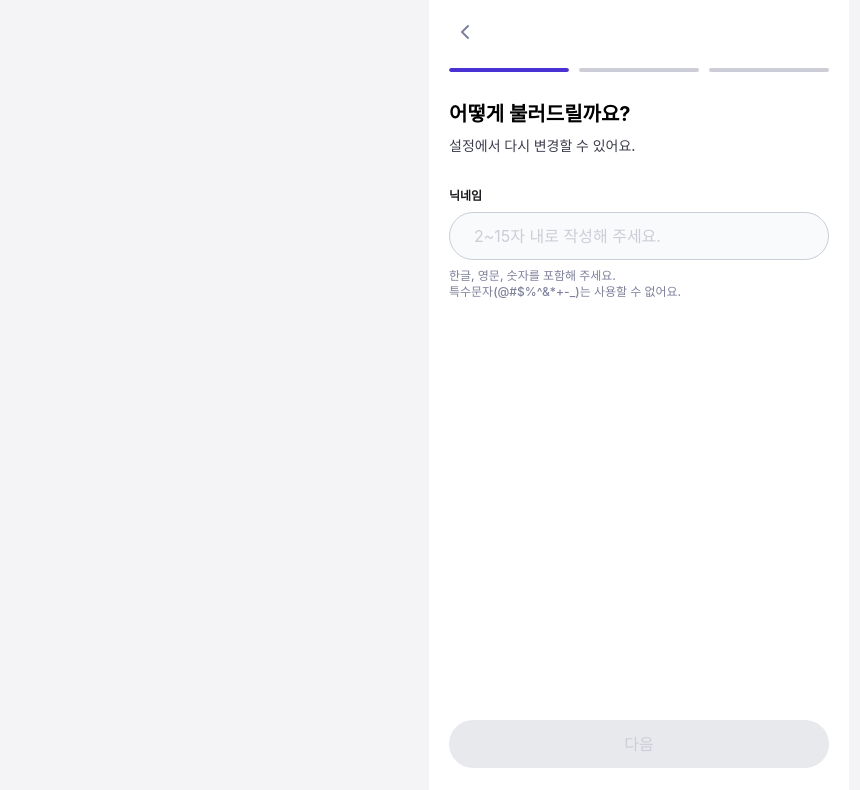
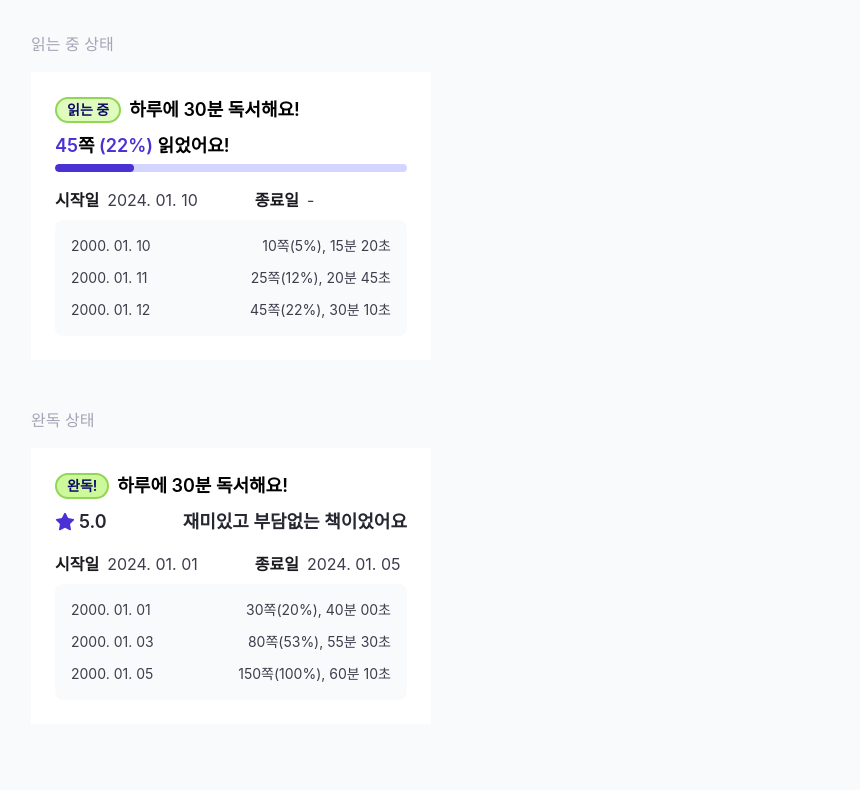
Before and after one commit to Leets-Official/StepBookStep-FE, a React (Vite) app: page / in a window 1280 px wide. Shown: the top 790 px of the page, without its empty margins (1-861 px from the left). Built offline with nearby package versions, Linux system fonts and the light colour scheme; a web font is replaced by a local one.

Commit message:
feat : Reading state detail 컴포넌트 구현

```diff
--- a/index.html
+++ b/index.html
@@ -3,7 +3,7 @@
 <head>
   <meta charset="UTF-8" />
   <link rel="icon" type="image/svg+xml" href="/favicon.svg" />
-  <meta name="viewport" content="width=device-width, initial-scale=1.0", viewport-fit=cover" />
+  <meta name="viewport" content="width=device-width, initial-scale=1.0, viewport-fit=cover" />
   <title>stepbookstep-fe</title>
 </head>
 <body>
--- a/src/App.tsx
+++ b/src/App.tsx
@@ -1,7 +1,8 @@
-import SetProfile from "@/pages/Onboarding/SetProfile.tsx";
+import ReadingStateDetail from "@/pages/PlayGround.tsx";
+import '@/styles/tokens.css';
 
 function App() {
-  return <SetProfile />;
+  return <ReadingStateDetail />;
 }
 
 export default App;
--- a/src/components/ReadingStateDetail/ReadingStateDetail.styles.ts
+++ b/src/components/ReadingStateDetail/ReadingStateDetail.styles.ts
@@ -1,23 +1,23 @@
 // 전체 컨테이너
-export const container = "flex flex-col w-full max-w-[400px] gap-4 p-4 bg-white";
+export const container = "flex flex-col w-full max-w-[400px] p-6 bg-white";
 
 // 상단 헤더 영역 (태그와 제목)
-export const header = "flex items-center gap-2";
-export const title = "text-lg font-bd text-black";
+export const header = "flex font-semibold items-center gap-2";
+export const title = "text-lg font-semibold text-black";
 
 // 읽은 분량 및 퍼센트 텍스트 영역
-export const progressTextContainer = "flex flex-col gap-1 mt-2";
-export const progressHighlight = "text-xl font-bd text-purple-600";
-export const progressSub = "text-lg font-md text-black";
+export const progressTextContainer = "text-lg font-semibold flex flex-col gap-1 mt-2";
+export const progressHighlight = "text-md font-bd text-purple-500";
+export const progressSub = "text-lg text-black";
 
 // 날짜 정보 영역 (시작일, 종료일)
 export const dateInfoContainer = "flex justify-between mt-4";
-export const dateItem = "flex flex-col gap-1";
-export const dateLabel = "text-md font-bd text-black";
-export const dateValue = "text-md font-rg text-gray-600";
+export const dateItem = "flex items-center gap-2";
+export const dateLabel = "text-md font-semibold text-gray-900 ";
+export const dateValue = "text-md font-normal text-gray-700 w-[100px] text-left";
 
 // 하단 독서 기록 리스트 영역
-export const recordListContainer = "flex flex-col gap-3 p-4 mt-2 bg-gray-50 rounded-2xl";
+export const recordListContainer = "flex flex-col gap-3 p-4 mt-2 bg-gray-50 rounded-lg";
 export const recordItem = "flex justify-between items-center";
-export const recordDate = "text-md font-rg text-gray-600";
-export const recordDetail = "text-md font-rg text-gray-800";
+export const recordDate = "text-sm font-rg text-gray-700";
+export const recordDetail = "text-sm font-rg text-gray-700";
--- a/src/components/ReadingStateDetail/ReadingStateDetail.tsx
+++ b/src/components/ReadingStateDetail/ReadingStateDetail.tsx
@@ -1,43 +1,64 @@
-import type { ReadingDetailData } from "@/mocks/readingState.mock"; // 타입 가져오기
+import type { ReadingDetailData } from "@/mocks/readingState.mock";
 import { LinearProgress } from "@/components/Progress/LinearProgress";
+import { Badge } from "../Badge/Badge";
+import type { BadgeStyle } from "../Badge/Badge.types";
 import * as S from "./ReadingStateDetail.styles";
+import { StarFilledIcon } from "@/assets/icons";
 
 interface ReadingStateDetailProps {
-  data: ReadingDetailData; // 더미 데이터 구조를 그대로 타입으로 사용
+  data: ReadingDetailData;
 }
 
 export function ReadingStateDetail({ data }: ReadingStateDetailProps) {
   const { isCompleted, title, currentPage, totalPage, startDate, endDate, review, logs } = data;
   const percent = Math.floor((currentPage / totalPage) * 100);
 
+  // 여기가 문제였습니다! 보라색 로직을 싹 지우고 라임색으로 통일했습니다.
+  const currentBadgeStyle: BadgeStyle = isCompleted
+    ? {
+        backgroundColor: "var(--color-lime-300)",
+        borderColor: "var(--color-lime-500)",
+        textColor: "var(--color-purple-800)",
+      }
+    : {
+        backgroundColor: "var(--color-lime-200)",
+        borderColor: "var(--color-lime-500)",
+        textColor: "var(--color-purple-800)",
+      };
+
   return (
     <div className={S.container}>
-      {/* 1. 상단 상태 및 제목 */}
+      {/* 헤더 영역 */}
       <div className={S.header}>
-        <div className={`px-3 py-1 rounded-full text-xs font-bd ${isCompleted ? 'bg-green-100 text-green-700' : 'bg-purple-100 text-purple-700'}`}>
-          {isCompleted ? "완독!" : "읽는 중"}
-        </div>
+        <Badge
+          label={isCompleted ? "완독!" : "읽는 중"}
+          type="tag"
+          style={currentBadgeStyle}
+        />
         <h2 className={S.title}>{title}</h2>
       </div>
 
-      {/* 2. 진행도 또는 한 줄 평 */}
+      {/* 진행도 또는 한 줄 평 */}
       <div className={S.progressTextContainer}>
         {isCompleted ? (
-          <div className="flex flex-col gap-2">
-            <span className="text-xl font-bd text-gray-800">⭐ 5.0</span>
-            <span className="text-md font-rg text-gray-600 italic">"{review}"</span>
+          <div className="flex items-center justify-between gap-2">
+            <span className="flex items-center gap-1 text-md font-semibold text-gray-800"><StarFilledIcon className="w-5 h-5 inline text-purple-500"/> 5.0  </span>
+            <span className="text-md font-semibold text-gray-800">{review}</span>
           </div>
         ) : (
           <>
             <p className={S.progressSub}>
-              <span className={S.progressHighlight}>{currentPage}쪽 ({percent}%)</span> 읽었어요!
+              <span className={S.progressHighlight}>{currentPage}</span>
+              <span className="text-md font-semibold text-black">쪽</span>
+              <span className={S.progressHighlight}> ({percent}%)</span>
+              <span className="text-md font-semibold text-black"> 읽었어요!</span>
             </p>
             <LinearProgress total={totalPage} current={currentPage} />
           </>
         )}
       </div>
 
-      {/* 3. 날짜 정보 */}
+      {/* 날짜 정보 */}
       <div className={S.dateInfoContainer}>
         <div className={S.dateItem}>
           <span className={S.dateLabel}>시작일</span>
@@ -49,13 +70,13 @@ export function ReadingStateDetail({ data }: ReadingStateDetailProps) {
         </div>
       </div>
 
-      {/* 4. 독서 기록 리스트 */}
+      {/* 독서 기록 리스트 */}
       <div className={S.recordListContainer}>
         {logs.map((log, index) => (
           <div key={index} className={S.recordItem}>
             <span className={S.recordDate}>{log.date}</span>
             <span className={S.recordDetail}>
-              {log.page}쪽 ({log.percent}%), {log.time}
+              {log.page}쪽({log.percent}%), {log.time}
             </span>
           </div>
         ))}
--- a/src/mocks/readingState.mock.ts
+++ b/src/mocks/readingState.mock.ts
@@ -22,14 +22,14 @@ export interface ReadingDetailData {
 export const MOCK_READING_DATA: ReadingDetailData = {
   id: 1,
   isCompleted: false,
-  title: "데미안",
+  title: "하루에 30분 독서해요!",
   currentPage: 45,
   totalPage: 200,
   startDate: "2024. 01. 10",
   logs: [
-    { date: "2024. 01. 10", page: 10, percent: 5, time: "15분 20초" },
-    { date: "2024. 01. 11", page: 25, percent: 12, time: "20분 45초" },
-    { date: "2024. 01. 12", page: 45, percent: 22, time: "30분 10초" },
+    { date: "2000. 01. 10", page: 10, percent: 5, time: "15분 20초" },
+    { date: "2000. 01. 11", page: 25, percent: 12, time: "20분 45초" },
+    { date: "2000. 01. 12", page: 45, percent: 22, time: "30분 10초" },
   ],
 };
 
@@ -37,15 +37,15 @@ export const MOCK_READING_DATA: ReadingDetailData = {
 export const MOCK_COMPLETED_DATA: ReadingDetailData = {
   id: 2,
   isCompleted: true,
-  title: "어린왕자",
+  title: "하루에 30분 독서해요!",
   currentPage: 150,
   totalPage: 150,
   startDate: "2024. 01. 01",
   endDate: "2024. 01. 05",
-  review: "어른이 되어 다시 읽으니 느낌이 새롭네요.",
+  review: "재미있고 부담없는 책이었어요",
   logs: [
-    { date: "2024. 01. 01", page: 30, percent: 20, time: "40분 00초" },
-    { date: "2024. 01. 03", page: 80, percent: 53, time: "55분 30초" },
-    { date: "2024. 01. 05", page: 150, percent: 100, time: "60분 10초" },
+    { date: "2000. 01. 01", page: 30, percent: 20, time: "40분 00초" },
+    { date: "2000. 01. 03", page: 80, percent: 53, time: "55분 30초" },
+    { date: "2000. 01. 05", page: 150, percent: 100, time: "60분 10초" },
   ],
 };
```
